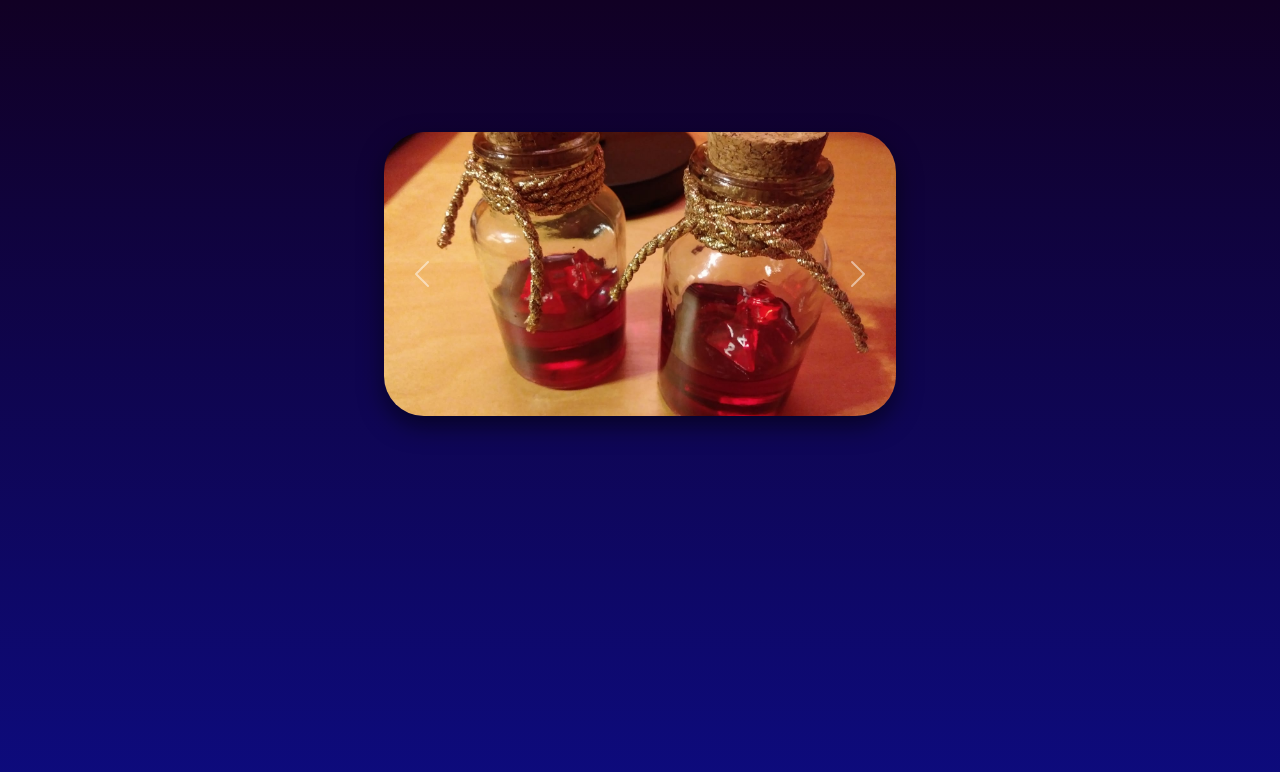
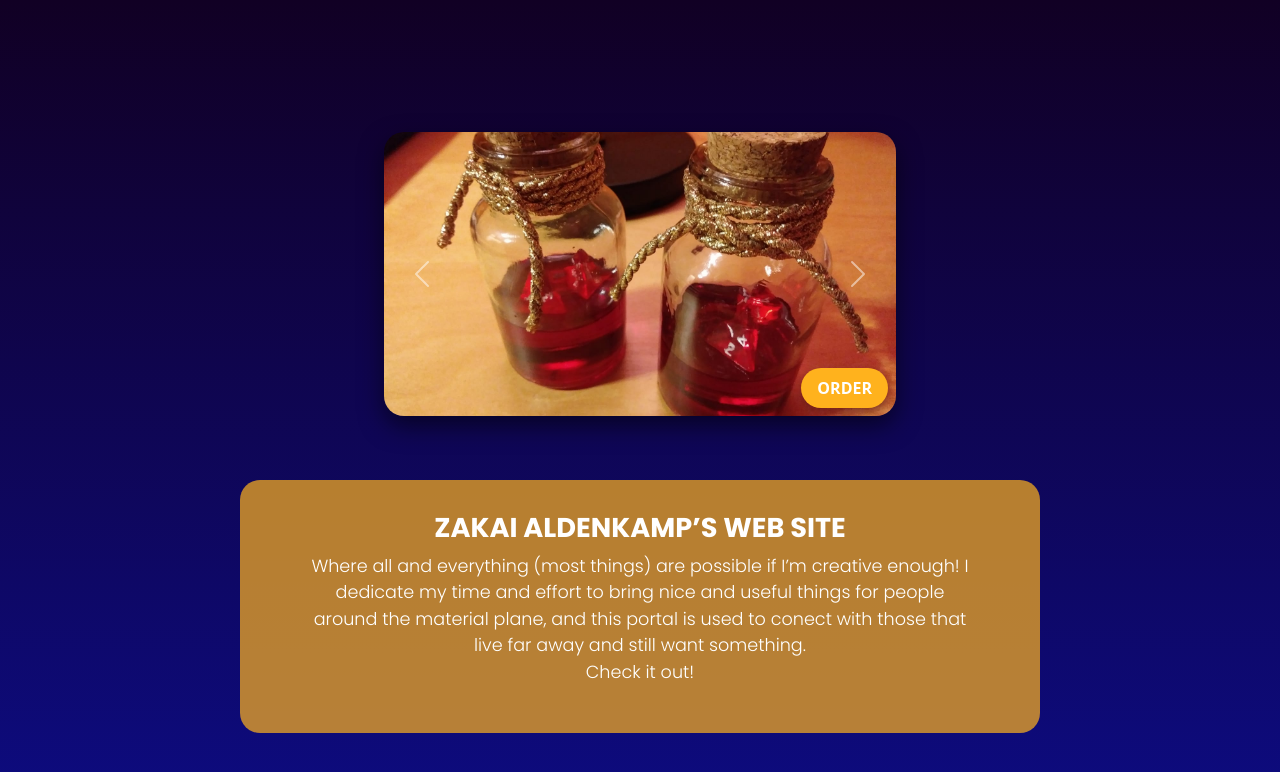
Before and after one commit to TheMumbler/ZakaisBlog.com, a plain HTML site: page pages/home.html in a window 1280 px wide. Drawn offline with nearby package versions, Linux system fonts and the light colour scheme; files that its build step writes are made by us from their sources; files whose address does not match are found by name.

Commit message:
cuadro de texto agregado

```diff
--- a/pages/home.html
+++ b/pages/home.html
@@ -9,16 +9,19 @@
 
     <link href="https://cdn.jsdelivr.net/npm/bootstrap@5.3.4/dist/css/bootstrap.min.css" rel="stylesheet">
     <link href="https://cdn.jsdelivr.net/npm/bootstrap-icons@1.10.5/font/bootstrap-icons.css" rel="stylesheet">
+    <link href="https://fonts.googleapis.com/css2?family=Poppins:wght@300;700&display=swap" rel="stylesheet">
 
     <link rel="stylesheet" href="..styles/EstiloNav.css">
     <link rel="stylesheet" href="..styles/content.css">
     <link rel="stylesheet" href="styles/slider.css">
+    <link rel="stylesheet" href="styles/home.css">
 
 </head>
 
 <body>
-
-    <div id="carouselExample" class="carousel slide carousel-fade custom-carousel-container" data-bs-ride="carousel" data-bs-interval="3000">
+    <!-- Esto es el slider -->
+    <div id="carouselExample" class="carousel slide carousel-fade custom-carousel-container" data-bs-ride="carousel"
+        data-bs-interval="3000">
         <div class="carousel-inner">
             <div class="carousel-item active">
                 <img src="image/slider1.jpg" alt="...">
@@ -29,6 +32,9 @@
             <div class="carousel-item">
                 <img src="image/slider3.jpg" alt="...">
             </div>
+        </div>
+        <div class="carousel-order-btn">
+            ORDER
         </div>
         <button class="carousel-control-prev" type="button" data-bs-target="#carouselExample" data-bs-slide="prev">
             <span class="carousel-control-prev-icon" aria-hidden="true"></span>
@@ -42,6 +48,20 @@
 
     <script src="https://cdn.jsdelivr.net/npm/bootstrap@5.3.4/dist/js/bootstrap.bundle.min.js"></script>
 
+    <!-- Y aca recien empieza el contenido -->
+
+    <div class="highlight-box">
+        <h2 class="highlight-title">Zakai Aldenkamp’s web site</h2>
+        <p class="highlight-text">Where all and everything (most things)
+            are possible if I’m creative enough!
+            I dedicate my time and effort to bring
+            nice and useful things for people
+            around the material plane, and this
+            portal is used to conect with those that
+            live far away and still want something.
+           <br>Check it out!</p>
+    </div>
+
 </body>
 
 </html>
--- a/styles/EstiloNav.css
+++ b/styles/EstiloNav.css
@@ -42,9 +42,9 @@ section[id] {
 }
 
 .navbar-logo {
-
+    position:absolute;
     max-width: 100%;
-    max-height: 50%;
+    max-height: 300%;
     max-width: 70pt;
     margin-left: 30%;
 }
--- a/styles/content.css
+++ b/styles/content.css
@@ -12,7 +12,8 @@ body {
     flex-direction: column;
     min-height: 100vh;
     background-image: var(--BackgroundGradiaent);
-    padding-top: 100px
+    padding-top: 100px;
+
   }
 
   main {
--- /dev/null
+++ b/styles/home.css
@@ -0,0 +1,50 @@
+:root {
+    --NavColor: #ffb21d;
+    --NavDisplay: #600796;
+    --NavLetter: #110024;
+    --NavActiveLetter: white;
+    --NavHoverLetter: #ff00b3;
+    --BackgroundGradiaent: linear-gradient(#110024, #0d0b7f);
+  }
+
+  .highlight-box {
+    background-color: rgba(255, 178, 29, 0.7);
+    border-radius: 20px;
+    padding: 2rem;
+    max-width: 800px;
+    min-width: 300px;
+    margin: 2rem auto;
+    text-align: center;
+    display: flex;
+    flex-direction: column;
+    justify-content: center;
+    align-items: center;
+    word-wrap: break-word;
+    overflow-wrap: break-word;
+  }
+
+  .highlight-title {
+    color: #fff;
+    font-family: 'Poppins', sans-serif;
+    font-weight: 700;
+    text-transform: uppercase;
+    font-size: 1.7rem;
+    margin-bottom: 0.5rem;
+  }
+
+  .highlight-text {
+    color: #fff;
+    font-family: 'Poppins', sans-serif;
+    font-weight: 200;
+    font-size: 1.1rem;
+    max-width: 90%;
+  }
+
+  @media (max-width: 768px) {
+    .highlight-box {
+      width: 90%;
+      max-width: 400pt;
+      min-width: 260px;
+      padding: 1.5rem;
+    }
+  }
--- a/styles/slider.css
+++ b/styles/slider.css
@@ -1,9 +1,18 @@
+:root {
+  --NavColor: #ffb21d;
+  --NavDisplay: #600796;
+  --NavLetter: #110024;
+  --NavActiveLetter: white;
+  --NavHoverLetter: #ff00b3;
+  --BackgroundGradiaent: linear-gradient(#110024, #0d0b7f)
+}
+
 .custom-carousel-container {
     width: 40%;
     max-width: 1000px;
     aspect-ratio: 18 / 10;
     margin: 2rem auto;
-    border-radius: 40px;
+    border-radius: 20px;
     overflow: hidden;
     box-shadow: 0 10px 25px rgba(0, 0, 0, 0.55);
     display: flex;
@@ -49,6 +58,26 @@
     background-color: #000;
   }
 
+  .carousel-order-btn {
+    position: absolute;
+    bottom: 8px;
+    right: 8px;
+    background-color: var(--NavColor); /* Color amarillo Bootstrap */
+    color: #fff;
+    padding: 0.5rem 1rem;
+    border-radius: 30px;
+    font-weight: bold;
+    font-size: 1rem;
+    box-shadow: 0 4px 10px rgba(0, 0, 0, 0.3);
+    cursor: pointer;
+    z-index: 3;
+    transition: background-color 0.3s ease;
+  }
+
+  .carousel-order-btn:hover {
+    background-color: var(--NavHoverLetter); /* Un tono más oscuro al hacer hover */
+  }
+
   @media (max-width: 768px) {
     .custom-carousel-container {
       width: 70%;
```
Lines whose indentation alone changed are shown as unchanged.
